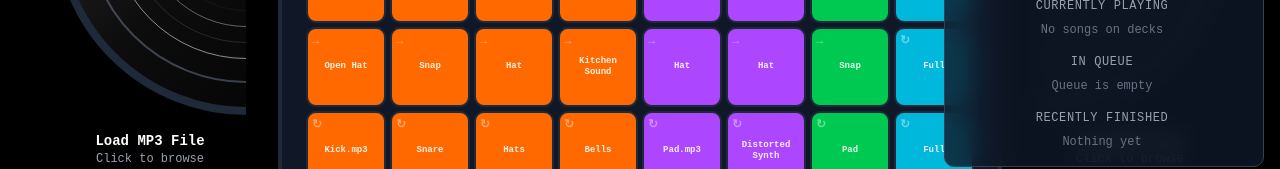
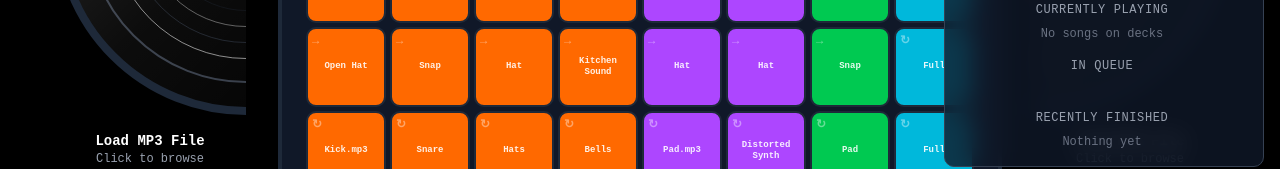
Before and after one commit to Keobkeig/dj-dhx, a React (Vite) app: page / in a window 1280 px wide. Shown: the part 617-786 px from the top of the page. Built offline with nearby package versions, Linux system fonts and the light colour scheme; a web font is replaced by a local one.

Commit message:
queue UI drag and drop fixes

```diff
--- a/src/App.tsx
+++ b/src/App.tsx
@@ -1,3 +1,5 @@
+import React from "react";
+import type { CSSProperties } from 'react';
 import { useState, useCallback, useEffect, useRef } from 'react'
 import './App.css'
 import PulsatingButton from '@/components/ui/pulsating-button'
@@ -8,11 +10,8 @@ import { audioAnalyzer } from './utils/audioAnalysis'
 import type { AudioAnalysisResult } from './utils/audioAnalysis'
 import { AISection } from './components/AISection'
 import { musicSearchService } from './services/spotifyService'
-import {
-  DndContext,
-  useDroppable,
-  DragOverlay
-} from '@dnd-kit/core'
+import { DndContext, useDroppable, DragOverlay, MouseSensor, TouchSensor, KeyboardSensor, useSensor, useSensors, pointerWithin } from '@dnd-kit/core'
+import { snapCenterToCursor, restrictToVerticalAxis } from '@dnd-kit/modifiers'
 import { useDraggable } from '@dnd-kit/core'
 import type { DragEndEvent, Modifier } from '@dnd-kit/core'
 import {
@@ -80,6 +79,13 @@ function App() {
   const fileInputRef = useRef<HTMLInputElement>(null)
   const [currentDeck, setCurrentDeck] = useState<'left' | 'right'>('left')
   const [dragging, setDragging] = useState<{ track?: Track } | null>(null)
+  const [queueInsertIndex, setQueueInsertIndex] = useState<number | null>(null);
+  const sensors = useSensors(
+    useSensor(MouseSensor, { activationConstraint: { distance: 4 } }),
+    useSensor(TouchSensor, { activationConstraint: { delay: 150, tolerance: 5 } }),
+    useSensor(KeyboardSensor)
+  );
+  const [queueSlotOver, setQueueSlotOver] = useState<number | null>(null);
 
   const [, ] = useState([
     { title: "Uptown Funk", artist: "Bruno Mars", status: "playing" },
@@ -1208,12 +1214,17 @@ function App() {
     index
   }: { track: Track; index: number }) {
     const { attributes, listeners, setNodeRef, transform, transition, isDragging } =
-      useSortable({ id: track.id, data: { from: 'queue', index, track } })
-    const style = {
-      transform: CSS.Transform.toString(transform),
-      transition,
-      opacity: isDragging ? 0.6 : 1
-    }
+      useSortable({
+        id: track.id,
+        data: { from: 'queue', index, track },
+        // Prevent dnd-kit from animating layout shifts while sorting
+        animateLayoutChanges: () => false,
+      })
+      const style: CSSProperties = {
+        // keep the original row fully visible and stationary during drag
+        opacity: 1
+        // (intentionally omit transform/transition so there is no live preview)
+      };
 
     return (
       <div
@@ -1221,11 +1232,11 @@ function App() {
         style={style}
         {...attributes}
         {...listeners}
-        className="p-2 rounded bg-gray-800/50 hover:bg-gray-700/50 cursor-grab select-none border border-transparent"
+        className="w-full min-w-0 overflow-hidden p-2 rounded bg-gray-800/50 hover:bg-gray-700/50 cursor-grab select-none border border-transparent"
         title={`${track.title} — ${track.artist}`}
       >
-        <div className="text-white text-sm font-medium truncate">{track.title}</div>
-        <div className="text-gray-400 text-xs truncate">{track.artist}</div>
+        <div className="text-white text-sm font-medium truncate whitespace-nowrap">{track.title}</div>
+        <div className="text-gray-400 text-xs truncate whitespace-nowrap">{track.artist}</div>
         <div className="text-gray-500 text-xs">{track.bpm} BPM • {track.key}</div>
       </div>
     )
@@ -1341,8 +1352,30 @@ function App() {
 
     // 3) Deck -> Queue (drop on container to append)
     if ((from === 'deck-left' || from === 'deck-right') && overId === 'queue-dropzone') {
-      stopDeckAndReturnToQueue(from === 'deck-left' ? 'left' : 'right', queue.length)
-      return
+      const insertAt = (queueInsertIndex ?? queue.length);   // <— changed
+      stopDeckAndReturnToQueue(from === 'deck-left' ? 'left' : 'right', insertAt);
+      return;
+    }
+
+    if (from === 'finished') {
+      const draggedId = trackId ?? activeId;
+      const dragged = recentlyFinished.find(t => t.id === draggedId);
+      if (!dragged) return;
+
+      if (overId === 'queue-dropzone') {
+        const insertAt = (queueInsertIndex ?? visibleQueue.length); // <— changed
+        setQueue(prev => {
+          const withoutDup = prev.filter(t => t.id !== dragged.id);
+          const clamped = Math.max(0, Math.min(insertAt, withoutDup.length));
+          return [
+            ...withoutDup.slice(0, clamped),
+            dragged,
+            ...withoutDup.slice(clamped),
+          ];
+        });
+        return;
+      }
+      // (drop-on-item case below stays the same)
     }
 
     // 3b) Deck -> Queue (drop on item to insert)
@@ -1462,7 +1495,11 @@ function App() {
   function QueueDropZone({ children }: { children: React.ReactNode }) {
     const { setNodeRef, isOver } = useDroppable({ id: 'queue-dropzone' })
     return (
-      <div ref={setNodeRef} className={isOver ? 'ring-2 ring-blue-500 rounded-md' : ''}>
+      <div
+        ref={setNodeRef}
+        className={`rounded-md pointer-events-auto ${isOver ? 'ring-2 ring-blue-500' : 'ring-1 ring-transparent'}`}
+        style={{ paddingTop: 4, paddingBottom: 4, minHeight: 8 }}
+      >
         {children}
       </div>
     )
@@ -1495,39 +1532,71 @@ const makeEmptyDeckTrack = (position: 'left' | 'right'): Track => ({
 const visibleQueue = queue.filter(t => !deckIds.has(t.id))
 const visibleFinished = recentlyFinished.filter(t => !deckIds.has(t.id))
 
+function QueueInsertSlot({ index, active }: { index: number; active: boolean }) {
+  const { setNodeRef, isOver } = useDroppable({ id: `queue-slot-${index}` });
+  const show = active || isOver;
+
   return (
-  <DndContext
-    onDragStart={(evt) => {
-      const { active } = evt
-      const data = active.data?.current as any
-      let t: Track | undefined = data?.track
-
-      // Fallback lookup (keeps your existing behavior)
-      if (!t) {
-        const activeId = String(active.id)
-        t =
-          (leftDeckTrack && activeId.includes(leftDeckTrack.id) && leftDeckTrack) ||
-          (rightDeckTrack && activeId.includes(rightDeckTrack.id) && rightDeckTrack) ||
-          queue.find(q => q.id === activeId) ||
-          recentlyFinished.find(r => r.id === activeId)
-      }
-      if (t) setDragging({ track: t })
-
-      // NEW: record pointer offset inside the node at activation
-      const init = active.rect.current?.initial;
-      const e = evt.activatorEvent;
-      if (init && (e instanceof MouseEvent || e instanceof PointerEvent)) {
-        dragAnchorRef.current = {
-          x: e.clientX - init.left,
-          y: e.clientY - init.top,
-        };
-      } else {
-        dragAnchorRef.current = null;
-      }
-    }}
-    onDragEnd={handleDragEnd}
-    onDragCancel={() => { setDragging(null); dragAnchorRef.current = null }}
-  >
+    <div ref={setNodeRef} className="relative select-none w-full">
+      {/* visible line */}
+      <div className={`mx-1 ${show ? 'h-3 bg-white rounded-sm' : 'h-3 bg-transparent'}`} />
+      <div className="absolute inset-x-0 -top-3 -bottom-3" />
+    </div>
+  );
+}
+
+  return (
+    <DndContext
+      sensors={sensors}
+      collisionDetection={pointerWithin}
+      onDragOver={(evt) => {
+        const { over } = evt;
+        if (!over) { setQueueSlotOver(null); return; }
+        const m = String(over.id).match(/^queue-slot-(\d+)$/);
+        setQueueSlotOver(m ? parseInt(m[1], 10) : null);
+      }}
+      onDragEnd={(evt) => {
+        const { active, over } = evt;
+        const slotMatch = over ? String(over.id).match(/^queue-slot-(\d+)$/) : null;
+        const insertAt = slotMatch ? parseInt(slotMatch[1], 10) : null;
+        setQueueSlotOver(null);
+        if (insertAt === null) return;
+
+        const from = active.data?.current?.from as 'queue' | 'deck-left' | 'deck-right' | 'finished' | undefined;
+        const draggedId = (active.data?.current?.trackId ?? active.id) as string;
+
+        const clamp = (i: number) => Math.max(0, Math.min(i, visibleQueue.length));
+        const idx = clamp(insertAt);
+
+        if (from === 'queue') {
+          // reorder within queue
+          setQueue(prev => {
+            const curIndex = prev.findIndex(t => t.id === draggedId);
+            if (curIndex < 0) return prev;
+            const without = prev.filter((_, i) => i !== curIndex);
+            const target = idx > curIndex ? idx - 1 : idx;
+            return [...without.slice(0, target), prev[curIndex], ...without.slice(target)];
+          });
+          return;
+        }
+
+        if (from === 'deck-left' || from === 'deck-right') {
+          stopDeckAndReturnToQueue(from === 'deck-left' ? 'left' : 'right', idx);
+          return;
+        }
+
+        if (from === 'finished') {
+          const dragged = recentlyFinished.find(t => t.id === draggedId);
+          if (!dragged) return;
+          setQueue(prev => {
+            const withoutDup = prev.filter(t => t.id !== dragged.id);
+            return [...withoutDup.slice(0, idx), dragged, ...withoutDup.slice(idx)];
+          });
+          return;
+        }
+      }}
+      onDragCancel={() => setQueueSlotOver(null)}
+      >
       <div className="min-h-screen w-full bg-black text-white flex flex-col items-center justify-center p-4">
         {/* Dual Progress Bars */}
         <SongProgress
@@ -1905,16 +1974,23 @@ const visibleFinished = recentlyFinished.filter(t => !deckIds.has(t.id))
           {/* In Queue (sortable) */}
           <section>
             <div className="text-xs uppercase tracking-wider text-gray-400 mb-2">In Queue</div>
-            <QueueDropZone>
-              <SortableContext items={visibleQueue.map(t => t.id)} strategy={verticalListSortingStrategy}>
-                <div className="grid gap-2">
-                  {visibleQueue.length === 0 && <div className="text-gray-500 text-xs">Queue is empty</div>}
-                  {visibleQueue.map((song, index) => (
-                    <SortableQueueItem key={song.id} track={song} index={index} />
-                  ))}
-                </div>
-              </SortableContext>
-            </QueueDropZone>
+
+            {/* No outer droppable container here */}
+            <SortableContext
+              items={visibleQueue.map(t => t.id)}
+              strategy={verticalListSortingStrategy}
+            >
+              {/* slot at index 0 (top) */}
+              <QueueInsertSlot index={0} active={queueSlotOver === 0} />
+
+              {visibleQueue.map((track, i) => (
+                <React.Fragment key={track.id}>
+                  <SortableQueueItem track={track} index={i} />
+                  {/* slot after item i => index i+1 */}
+                  <QueueInsertSlot index={i + 1} active={queueSlotOver === i + 1} />
+                </React.Fragment>
+              ))}
+            </SortableContext>
           </section>
 
           {/* Recently Finished (draggable into queue) */}
@@ -1933,7 +2009,7 @@ const visibleFinished = recentlyFinished.filter(t => !deckIds.has(t.id))
           </div>
         </div>
       </div>
-    <DragOverlay dropAnimation={null} modifiers={[centerOverlayAtPointer]}>
+    <DragOverlay dropAnimation={null} modifiers={[snapCenterToCursor, restrictToVerticalAxis]}>
       {dragging?.track ? <MiniVinylRecord track={dragging.track} compact /> : null}
     </DragOverlay>
   </DndContext>
```
